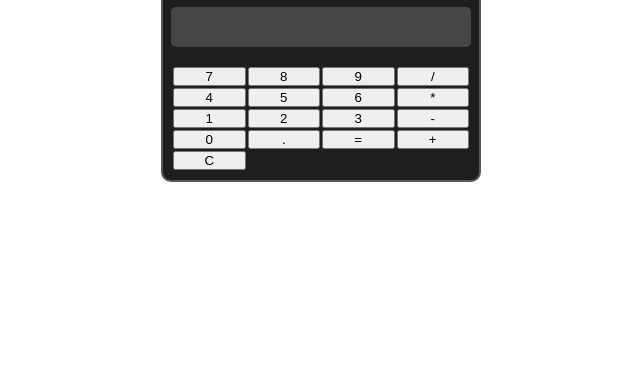
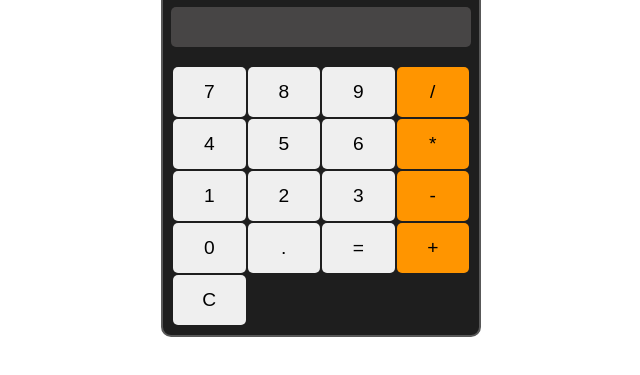
Before and after one commit to Martosky/firstCalculator, a plain HTML site: page index.html in a window 1280 px wide. Shown: the part 67-442 px from the top of the page, without its empty margins (319-959 px from the left). Drawn offline with Linux system fonts and the light colour scheme.

Commit message:
added more functions

```diff
--- a/index.html
+++ b/index.html
@@ -16,19 +16,19 @@
                 <button onclick="appendToDisplay('7')">7</button>
                 <button onclick="appendToDisplay('8')">8</button>
                 <button onclick="appendToDisplay('9')">9</button>
-                <button onclick="appendToDisplay('/')" class="orange">/</button>
+                <button onclick="appendToDisplay('/')" id="divid" class="orange">/</button>
                 <button onclick="appendToDisplay('4')">4</button>
                 <button onclick="appendToDisplay('5')">5</button>
                 <button onclick="appendToDisplay('6')">6</button>
-                <button onclick="appendToDisplay('*')" class="orange">*</button>
+                <button onclick="appendToDisplay('*')" id="multiply" class="orange">*</button>
                 <button onclick="appendToDisplay('1')">1</button>
                 <button onclick="appendToDisplay('2')">2</button>
                 <button onclick="appendToDisplay('3')">3</button>
-                <button onclick="appendToDisplay('-')" class="orange">-</button>
+                <button onclick="appendToDisplay('-')" id="minus" class="orange">-</button>
                 <button onclick="appendToDisplay('0')">0</button>
                 <button onclick="appendToDisplay('.')">.</button>
                 <button onclick="calculateResult()">=</button>
-                <button onclick="appendToDisplay('+')" class="orange">+</button>
+                <button onclick="appendToDisplay('+')" id="add" class="orange">+</button>
                 <button onclick="clearDisplay()">C</button>
             </div>
     </main>
--- a/style.css
+++ b/style.css
@@ -35,3 +35,13 @@ input{
     gap: 2px;
     padding: 10px;
 }
+button{
+    height: 50px;
+    font-size: 1.2em;
+    border: none;
+    border-radius: 5px;
+    cursor: pointer;
+}
+.orange{
+    background-color: #ff9500;
+}
```
Also changed, not shown: script.js (added).
